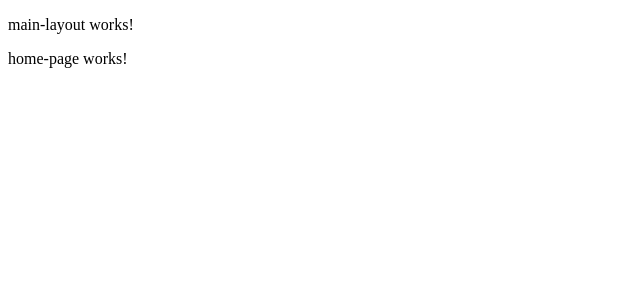
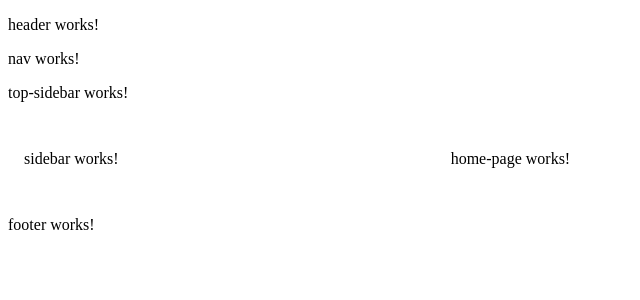
Before and after one commit to MaksymMishchenko/CookingBlogFrontend, an Angular app in the folder CookingBlogFrontend/: page / in a window 1280 px wide. Shown: the top 300 px of the page, without its empty margins (0-640 px from the left). Built offline with nearby package versions, Linux system fonts and the light colour scheme.

Commit message:
feat: render layout parts in MainLayoutComponent and add styles

```diff
--- a/CookingBlogFrontend/src/app/shared/components/main-layout/main-layout.component.html
+++ b/CookingBlogFrontend/src/app/shared/components/main-layout/main-layout.component.html
@@ -1,2 +1,15 @@
-<p>main-layout works!</p>
-<router-outlet></router-outlet>
+<app-header></app-header>
+<app-nav></app-nav>
+
+<app-top-sidebar></app-top-sidebar>
+
+<main class="flex">
+    <div class="column-sidebar">
+        <app-sidebar></app-sidebar>
+    </div>
+    <div class="column-main tile">
+        <router-outlet></router-outlet>
+    </div>
+</main>
+
+<app-footer></app-footer>
--- a/CookingBlogFrontend/src/app/shared/components/main-layout/main-layout.component.scss
+++ b/CookingBlogFrontend/src/app/shared/components/main-layout/main-layout.component.scss
@@ -0,0 +1,32 @@
+main {
+    padding: 1em;
+  }
+
+  @media (min-width: 35em) {
+    main {
+      padding: 2m 1em;
+    }
+
+    .flex {
+      display: flex;
+    }
+
+    .flex>*+* {
+      margin-top: 0;
+      margin-left: 1.5em;
+    }
+
+    .column-main {
+      flex: 2;
+    }
+
+    .column-sidebar {
+      flex: 1;
+      display: flex;
+      flex-direction: column;
+    }
+
+    .column-sidebar>.tile {
+      flex: 1;
+    }
+  }
```
Also changed, not shown: CookingBlogFrontend/src/app/shared/components/main-layout/main-layout.component.ts (+7 -1 lines).
